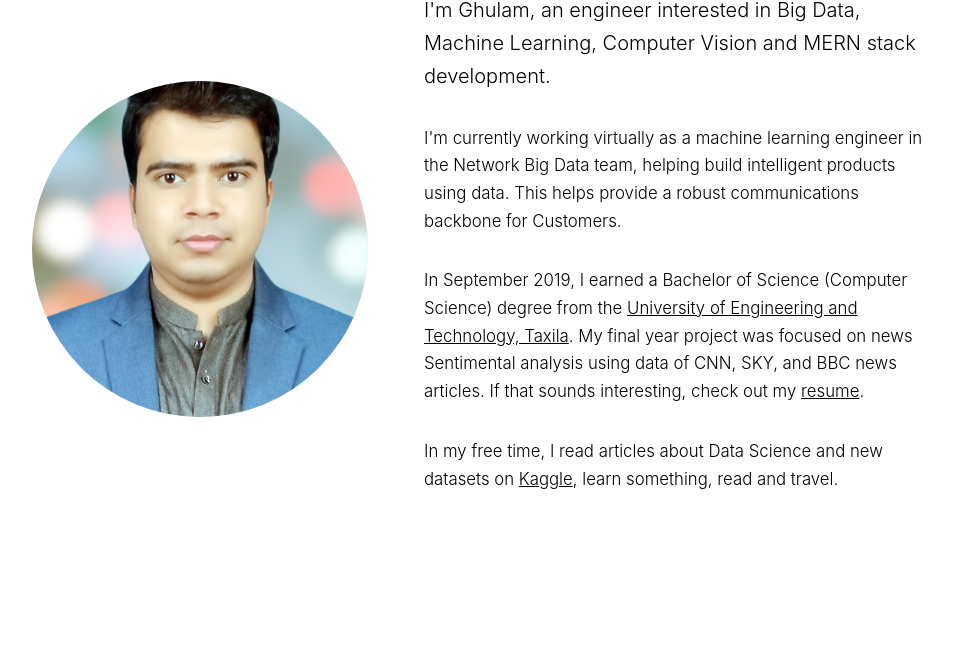
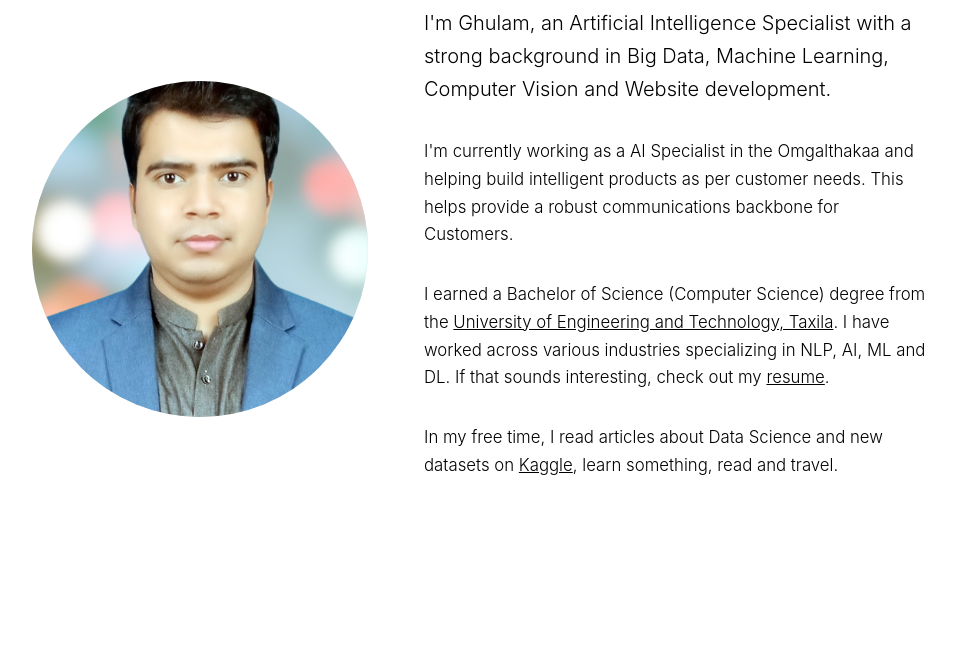
Before and after one commit to MrGM26/mrgm-portfolio, a plain HTML site: page index.html in a window 1280 px wide. Shown: the part 135-800 px from the top of the page, without its empty margins (160-1115 px from the left). Drawn offline with Linux system fonts and the light colour scheme.

Commit message:
index update
index update

```diff
--- a/index.html
+++ b/index.html
@@ -17,9 +17,9 @@
 					<section class="banner onload-image-fade-in onload-content-fade-right style3 fullscreen orient-right content-align-left image-position-center">
 						<div class="content">
 							<h1>Hey there.</h1>
-							<p class="major">I'm Ghulam, an engineer interested in Big Data, Machine Learning, Computer Vision and MERN stack development.</p>
-							<p>I'm currently working virtually as a machine learning engineer in the Network Big Data team, helping build intelligent products using data. This helps provide a robust communications backbone for Customers.</p>
-							<p>In September 2019, I earned a Bachelor of Science (Computer Science) degree from the <a href="https://web.uettaxila.edu.pk/" target="_blank">University of Engineering and Technology, Taxila</a>. My final year project was focused on news Sentimental analysis using data of CNN, SKY, and BBC news articles. If that sounds interesting, check out my <a href="./Website_files/resume.pdf" target="_blank">resume</a>.</p>
+							<p class="major">I'm Ghulam, an Artificial Intelligence Specialist with a strong background in Big Data, Machine Learning, Computer Vision and Website development.</p>
+							<p>I'm currently working as a AI Specialist in the Omgalthakaa and helping build intelligent products as per customer needs. This helps provide a robust communications backbone for Customers.</p>
+							<p>I earned a Bachelor of Science (Computer Science) degree from the <a href="https://web.uettaxila.edu.pk/" target="_blank">University of Engineering and Technology, Taxila</a>. I have worked across various industries specializing in NLP, AI, ML and DL. If that sounds interesting, check out my <a href="./Website_files/resume.pdf" target="_blank">resume</a>.</p>
 							<p>In my free time, I read articles about Data Science and new datasets on <a href="https://www.kaggle.com/">Kaggle</a>, learn something, read and travel.</p>
 							<div class="inner">
 							<ul class="icons">
```
